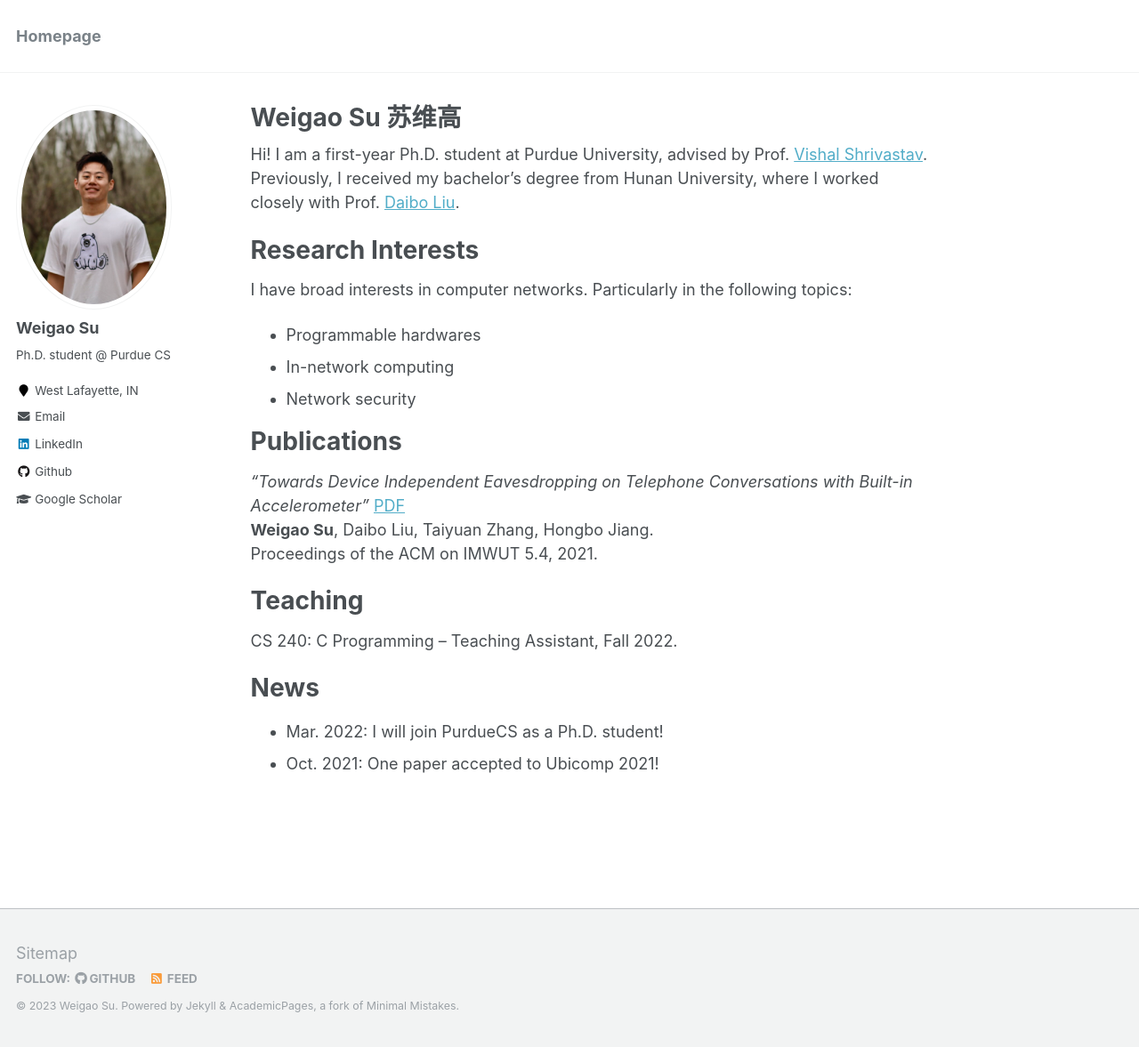
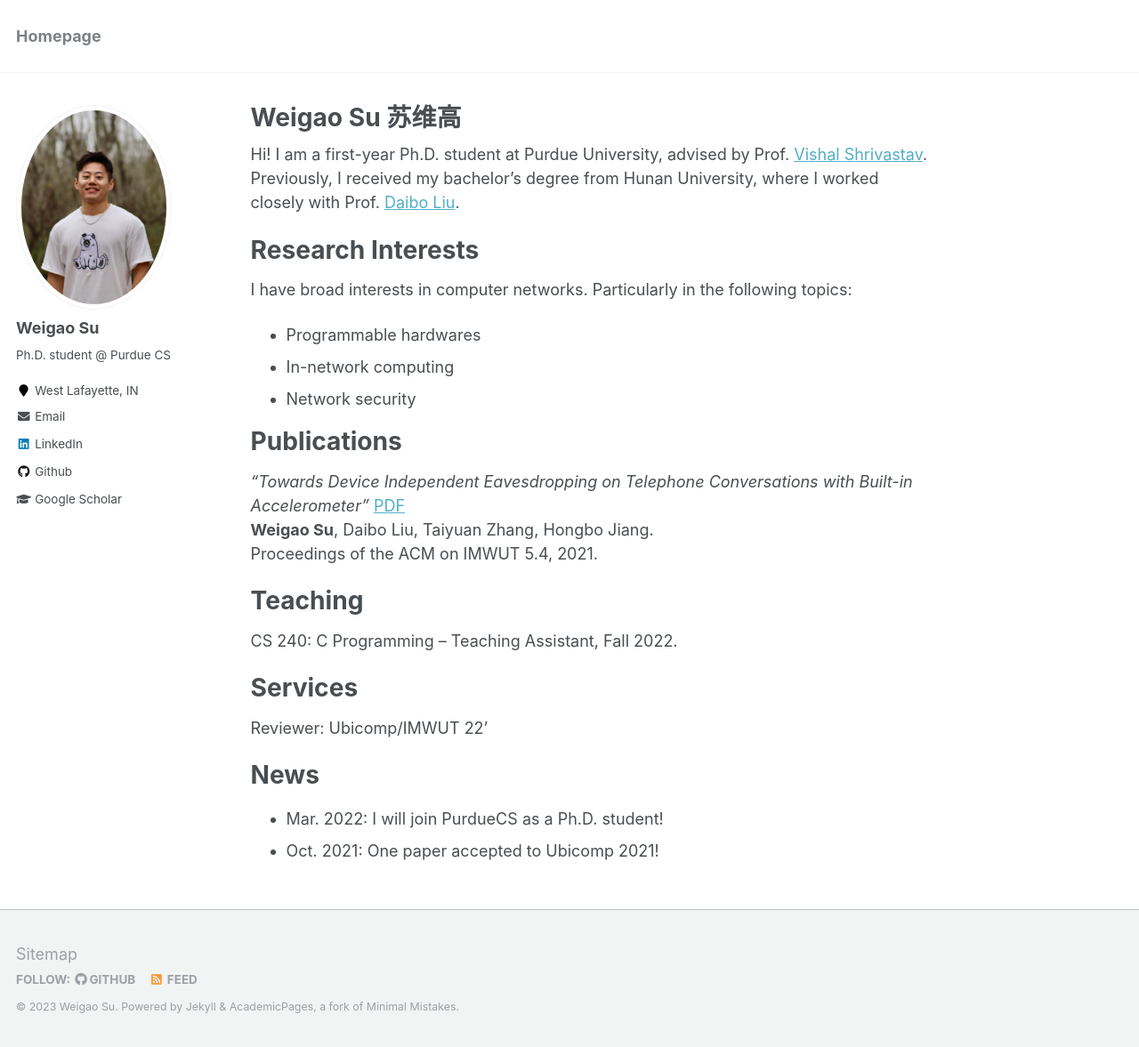
Before and after one commit to wegul/wegul.github.io, a Jekyll site: the page built from _pages/about.md, in a window 1280 px wide and 1177 px high. Shown: the whole window at 89% size. Built offline with Jekyll 4.4.1, drawn with Linux system fonts in a browser that asks for light colours.

Commit message:
Update about.md

```diff
--- a/_pages/about.md
+++ b/_pages/about.md
@@ -48,6 +48,11 @@ CS 240: C Programming -- Teaching Assistant, Fall 2022.
 
 <!-- CS 536: Data Communication And Computer Networkss -- Teaching Assistant, Spring 2023 (Pending). -->
 
+
+Services
+=======
+Reviewer: Ubicomp/IMWUT 22'
+
 News
 ======
 * Mar. 2022: I will join PurdueCS as a Ph.D. student!
```
